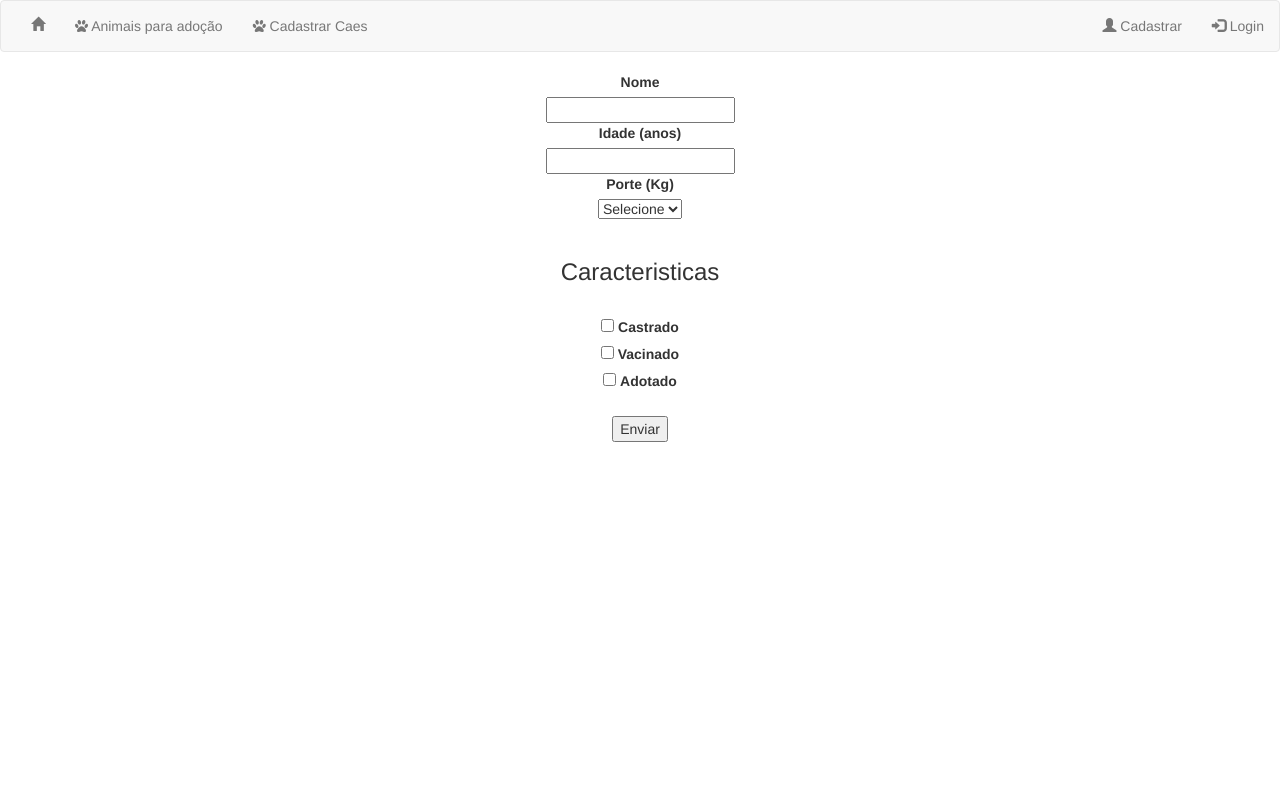
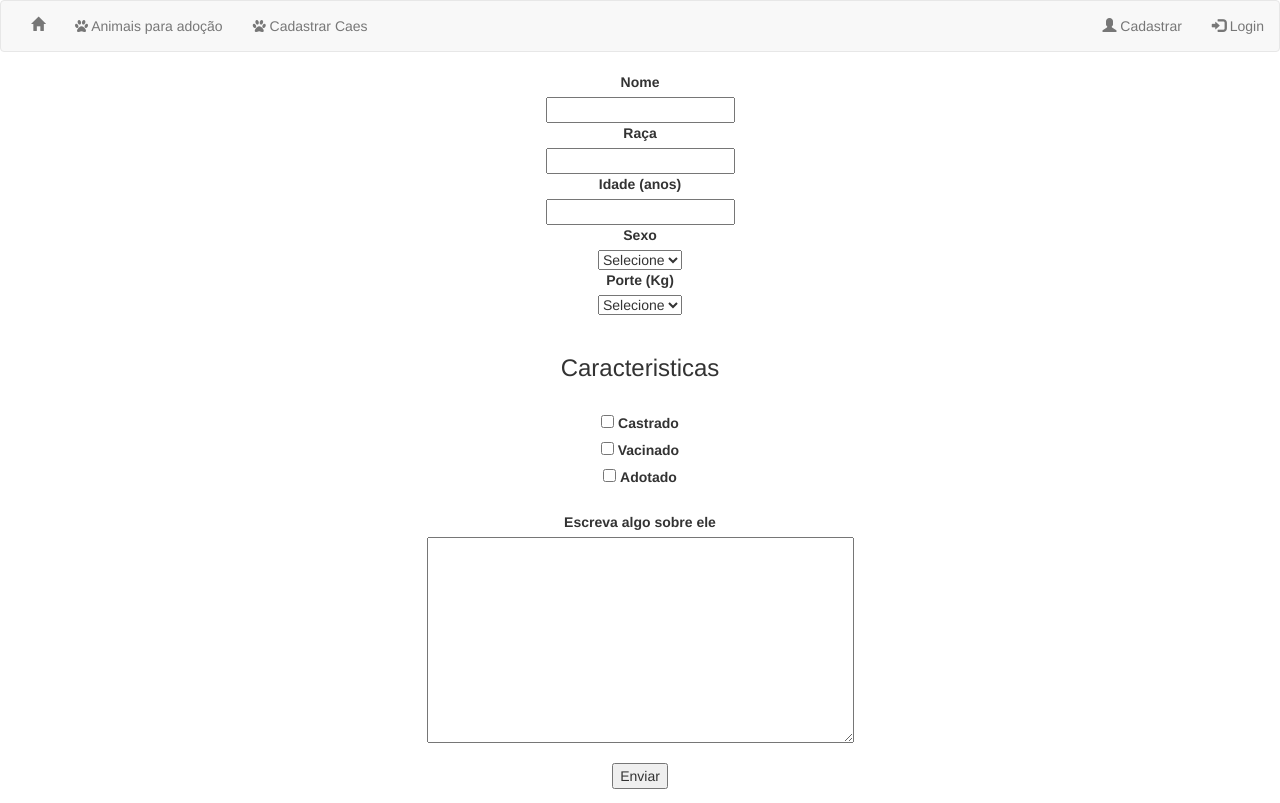
Before and after one commit to marcelorambomartins/adotePet, a CodeIgniter app: page /viralate/caes/cadastrar in a window 1280 px wide. Before the commit the page ends 442 px from the top, so only its background shows below. Run offline with CodeIgniter, Linux system fonts and the light colour scheme; some libraries are stand-ins or nearby versions.

Commit message:
UPDATE do MVC de Cadastro de Caes

```diff
--- a/application/controllers/caes.php
+++ b/application/controllers/caes.php
@@ -18,6 +18,9 @@ class Caes extends CI_Controller {
 		$this->form_validation->set_rules('nome','Nome','trim|required');
 		$this->form_validation->set_rules('idade','Idade','trim|required');
 		$this->form_validation->set_rules('porte','Porte','required');
+		$this->form_validation->set_rules('raca','Raça','required');
+		$this->form_validation->set_rules('sexo','Sexo','required');
+		$this->form_validation->set_rules('descricao','descrição','required');
 
 
 		if($this->form_validation->run()==FALSE):
@@ -52,10 +55,13 @@ class Caes extends CI_Controller {
 				'nome' => $this->input->post('nome'),
 				'idade' => $this->input->post('idade'),
 				'porte' => $this->input->post('porte'),
+				'raca' => $this->input->post('raca'),
+				'sexo' => $this->input->post('sexo'),
 				'castrado' => $castrado,
 				'vacinado' => $vacinado,
 				'adotado' => $adotado,
 				'imagem' => 'imagem',
+				'descricao' => $this->input->post('descricao'),
 				'dataCadastro' => date ("Y-m-d")
 			);
 
--- a/application/views/viewCadastrarCaes.php
+++ b/application/views/viewCadastrarCaes.php
@@ -16,21 +16,36 @@
 				echo '<br>';
 				echo form_input('nome', set_value('nome'));
 				echo '<br>';
+				echo form_label('Raça','raca');
+				echo '<br>';
+				echo form_input('raca', set_value('raca'));
+				echo '<br>';
 				echo form_label('Idade (anos)','idade');
 				echo '<br>';
 				echo form_input('idade', set_value('idade'));
 				echo '<br>';
 
-					$opcoes = array(
+				$opcoesSexo = array(
 				  '' => 'Selecione',
-                  'pequeno'  => 'Pequeno',
-                  'medio'    => 'Médio',
-                  'grande'   => 'Grande',
+                  'Fêmea'  => 'Fêmea',
+                  'Macho'   => 'Macho',
+                   );
+
+				echo form_label('Sexo','sexo');
+				echo '<br>';
+				echo form_dropdown('sexo', $opcoesSexo, 'selecione');
+				echo '<br>';
+
+					$opcoesPorte = array(
+				  '' => 'Selecione',
+                  'Pequeno'  => 'Pequeno',
+                  'Médio'    => 'Médio',
+                  'Grande'   => 'Grande',
                    );
 
 				echo form_label('Porte (Kg)','porte');
 				echo '<br>';
-				echo form_dropdown('porte', $opcoes, 'selecione');
+				echo form_dropdown('porte', $opcoesPorte, 'selecione');
 				echo '<br><br>';
 				echo '<h3>Caracteristicas</h3>';
 				echo '<br>';
@@ -43,8 +58,21 @@
 				echo '<br>';
 				echo form_checkbox('adotado', true, false);
 				echo form_label(' Adotado','adotado');
+				echo '<br><br>';
 
+				 $data = array(
+        			'name'        => 'descricao',
+			        'value'       => set_value('descricao'),
+			        'rows'        => '10',
+			        'cols'        => '50',
+  				 );
+
+				echo form_label(' Escreva algo sobre ele','descricao');
+				echo '<br>';
+    			echo form_textarea($data);
 				echo '<br><br>';
+
+
 				echo form_submit('enviar', 'Enviar');
 				echo form_close();
 				if(isset($formerror)){
--- a/application/viralate.sql
+++ b/application/viralate.sql
@@ -17,7 +17,7 @@ nome VARCHAR(50) NOT NULL,
 idade INTEGER NOT NULL,
 porte VARCHAR(50) NOT NULL,
 raca VARCHAR(50) NOT NULL,
-sexo CHAR NOT NULL,
+sexo VARCHAR(10) NOT NULL,
 imagem VARCHAR(100) NOT NULL,
 castrado BOOLEAN NOT NULL,
 vacinado BOOLEAN NOT NULL,
```
